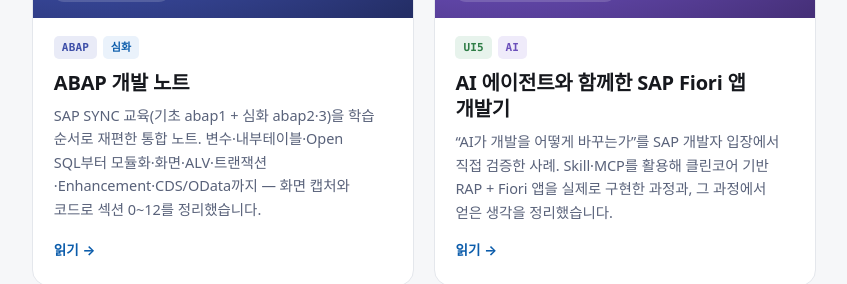
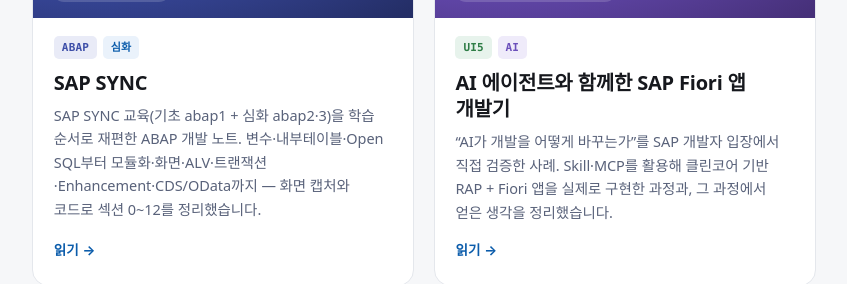
Before and after one commit to Would-you-sap/would-you-sap.github.io, a plain HTML site: page index.html in a window 1280 px wide. Shown: the part 645-929 px from the top of the page, without its empty margins (216-1063 px from the left). Drawn offline with Linux system fonts and the light colour scheme.

Commit message:
portal: ABAP 개발 노트 카드 제목 → SAP SYNC

```diff
--- a/index.html
+++ b/index.html
@@ -136,8 +136,8 @@
           </div>
           <div class="card-body">
             <div class="tags"><span class="tag abap">ABAP</span><span class="tag sap">심화</span></div>
-            <div class="card-title">ABAP 개발 노트</div>
-            <p class="card-blurb">SAP SYNC 교육(기초 abap1 + 심화 abap2·3)을 학습 순서로 재편한 통합 노트. 변수·내부테이블·Open SQL부터 모듈화·화면·ALV·트랜잭션·Enhancement·CDS/OData까지 — 화면 캡처와 코드로 섹션 0~12를 정리했습니다.</p>
+            <div class="card-title">SAP SYNC</div>
+            <p class="card-blurb">SAP SYNC 교육(기초 abap1 + 심화 abap2·3)을 학습 순서로 재편한 ABAP 개발 노트. 변수·내부테이블·Open SQL부터 모듈화·화면·ALV·트랜잭션·Enhancement·CDS/OData까지 — 화면 캡처와 코드로 섹션 0~12를 정리했습니다.</p>
             <span class="card-go">읽기 →</span>
           </div>
         </a>
```
